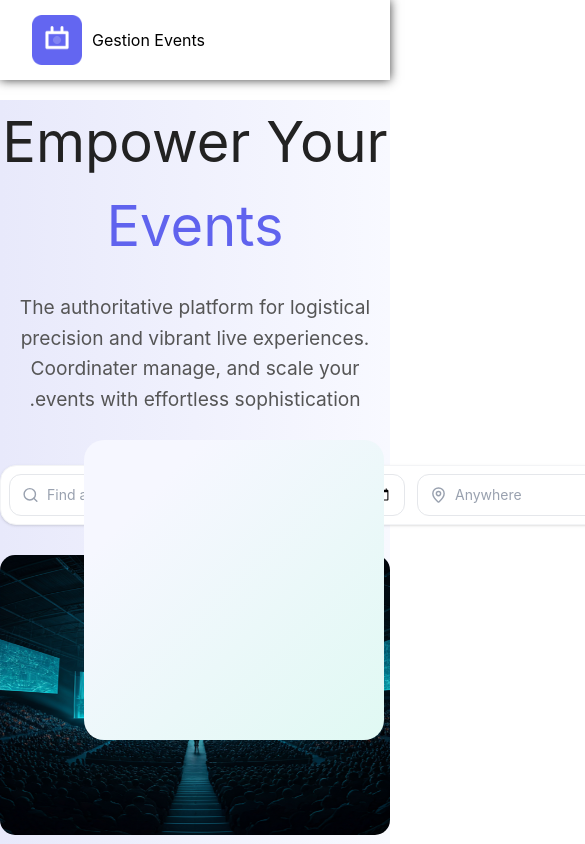
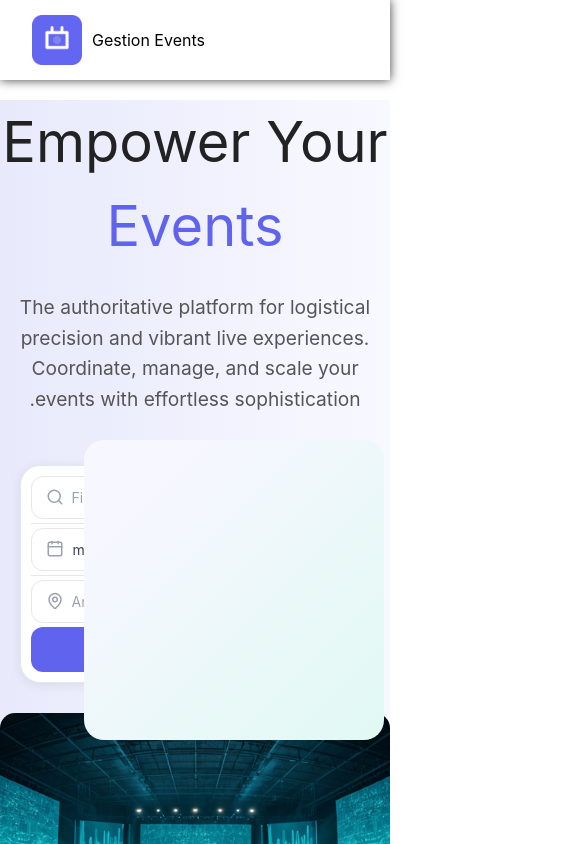
Before and after one commit to doudaoud/gestion-events, a React (Vite) app in the folder client/: page /home in a window 390 px wide. Shown: the top 844 px of the page, 585 px wide, since content can reach past the window. Built offline with nearby package versions, Linux system fonts and the light colour scheme.

Commit message:
feat: rewrite Searchbar with vanilla CSS and fix image import

```diff
--- a/client/src/components/Searchbar.tsx
+++ b/client/src/components/Searchbar.tsx
@@ -1,43 +1,48 @@
-
 import { Search, Calendar, MapPin } from 'lucide-react';
+import './searchbar.css';
 
 const SearchBar = () => {
   return (
-    // Conteneur principal avec ombre et bords arrondis
-    <div className="flex items-center bg-white p-2 rounded-2xl shadow-sm border border-gray-100 gap-3 w-fit mx-auto">
+    <div className="searchbar-container">
 
       {/* 1. Champ Événement */}
-      <div className="flex items-center px-3 py-2.5 bg-white border border-gray-200 rounded-xl focus-within:border-indigo-500 focus-within:ring-1 focus-within:ring-indigo-500 transition-all w-48">
-        <Search className="w-5 h-5 text-gray-400 mr-2" />
+      <div className="searchbar-field">
+        <Search className="searchbar-icon" size={18} />
         <input
           type="text"
           placeholder="Find an event"
-          className="bg-transparent outline-none w-full text-sm text-gray-700 placeholder-gray-400"
+          className="searchbar-input"
         />
       </div>
 
+      {/* Séparateur */}
+      <div className="searchbar-divider" />
+
       {/* 2. Champ Date */}
-      <div className="flex items-center px-3 py-2.5 bg-white border border-gray-200 rounded-xl focus-within:border-indigo-500 focus-within:ring-1 focus-within:ring-indigo-500 transition-all w-48">
-        <Calendar className="w-5 h-5 text-gray-400 mr-2" />
+      <div className="searchbar-field">
+        <Calendar className="searchbar-icon" size={18} />
         <input
           type="date"
           placeholder="Select date"
-          className="bg-transparent outline-none w-full text-sm text-gray-700 placeholder-gray-400"
+          className="searchbar-input"
         />
       </div>
 
+      {/* Séparateur */}
+      <div className="searchbar-divider" />
+
       {/* 3. Champ Localisation */}
-      <div className="flex items-center px-3 py-2.5 bg-white border border-gray-200 rounded-xl focus-within:border-indigo-500 focus-within:ring-1 focus-within:ring-indigo-500 transition-all w-48">
-        <MapPin className="w-5 h-5 text-gray-400 mr-2" />
+      <div className="searchbar-field">
+        <MapPin className="searchbar-icon" size={18} />
         <input
           type="text"
           placeholder="Anywhere"
-          className="bg-transparent outline-none w-full text-sm text-gray-700 placeholder-gray-400"
+          className="searchbar-input"
         />
       </div>
 
       {/* 4. Bouton de recherche */}
-      <button className="bg-indigo-600 hover:bg-indigo-700 text-white font-medium py-2.5 px-6 rounded-xl transition-colors text-sm">
+      <button className="searchbar-btn">
         Search
       </button>
 
--- /dev/null
+++ b/client/src/components/searchbar.css
@@ -0,0 +1,110 @@
+/* ===== SearchBar Container ===== */
+.searchbar-container {
+  display: flex;
+  flex-flow: row nowrap;
+  align-items: center;
+  background-color: #ffffff;
+  border: 1px solid #e5e7eb;
+  border-radius: 16px;
+  box-shadow: 0 2px 12px rgba(0, 0, 0, 0.08);
+  padding: 6px 8px;
+  gap: 4px;
+  width: fit-content;
+  margin: 0 auto;
+}
+
+/* ===== Each Field ===== */
+.searchbar-field {
+  display: flex;
+  flex-flow: row nowrap;
+  align-items: center;
+  padding: 10px 14px;
+  border: 1px solid #e5e7eb;
+  border-radius: 12px;
+  background-color: #ffffff;
+  width: 175px;
+  transition: border-color 0.2s ease, box-shadow 0.2s ease;
+}
+
+.searchbar-field:focus-within {
+  border-color: rgb(96, 99, 238);
+  box-shadow: 0 0 0 3px rgba(96, 99, 238, 0.12);
+}
+
+/* ===== Icon ===== */
+.searchbar-icon {
+  color: #9ca3af;
+  flex-shrink: 0;
+  margin-right: 8px;
+}
+
+/* ===== Input ===== */
+.searchbar-input {
+  border: none;
+  outline: none;
+  background: transparent;
+  width: 100%;
+  font-size: 0.875rem;
+  color: #374151;
+  font-family: inherit;
+}
+
+.searchbar-input::placeholder {
+  color: #9ca3af;
+}
+
+/* ===== Divider ===== */
+.searchbar-divider {
+  width: 1px;
+  height: 28px;
+  background-color: #e5e7eb;
+  flex-shrink: 0;
+}
+
+/* ===== Search Button ===== */
+.searchbar-btn {
+  background-color: rgb(96, 99, 238);
+  color: #ffffff;
+  border: none;
+  border-radius: 12px;
+  padding: 10px 22px;
+  font-size: 0.875rem;
+  font-weight: 600;
+  cursor: pointer;
+  transition: background-color 0.2s ease, transform 0.1s ease;
+  white-space: nowrap;
+  font-family: inherit;
+}
+
+.searchbar-btn:hover {
+  background-color: rgb(72, 75, 210);
+}
+
+.searchbar-btn:active {
+  transform: scale(0.97);
+}
+
+/* ===== Responsive ===== */
+@media screen and (max-width: 768px) {
+  .searchbar-container {
+    flex-direction: column;
+    width: 90%;
+    padding: 10px;
+    border-radius: 20px;
+  }
+
+  .searchbar-field {
+    width: 100%;
+  }
+
+  .searchbar-divider {
+    width: 100%;
+    height: 1px;
+  }
+
+  .searchbar-btn {
+    width: 100%;
+    text-align: center;
+    padding: 12px;
+  }
+}
--- a/client/src/pages/Home.tsx
+++ b/client/src/pages/Home.tsx
@@ -1,5 +1,6 @@
 import React from "react";
 import logo from "../../assets/screen.png";
+import eventImage from "../../assets/unnamed.png";
 import { ThemeProvider } from "@mui/material/styles";
 import { Link } from "react-router-dom";
 import Button from "@mui/material/Button";
@@ -11,20 +12,13 @@ export default function Home(): React.ReactNode {
   return (
     <React.Fragment>
       {/* navbar */}
-      <div
-        style={{
-          marginBottom: "100px",
-        }}
-      >
+      <div style={{ marginBottom: "100px" }}>
         <nav>
           <div className="left">
             <img
               src={logo}
               alt="logo de notre app"
-              style={{
-                width: "50px",
-                height: "50px",
-              }}
+              style={{ width: "50px", height: "50px" }}
             />
             <p>Gestion Events</p>
           </div>
@@ -41,8 +35,9 @@ export default function Home(): React.ReactNode {
             </ThemeProvider>
           </div>
         </nav>
-        {/* navbar */}
       </div>
+      {/* navbar */}
+
       {/* header de la page home */}
       <header>
         <div className="titles">
@@ -51,25 +46,20 @@ export default function Home(): React.ReactNode {
           </h1>
           <p>
             The authoritative platform for logistical precision and vibrant live
-            experiences. Coordinater manage, and scale your events with
+            experiences. Coordinate, manage, and scale your events with
             effortless sophistication.
           </p>
         </div>
-        <div
-          style={{
-            marginTop: -50,
-            marginBottom: 50,
-          }}
-        >
-          <div
-            style={{
-              marginBottom: "30px",
-            }}
-          >
+
+        {/* SearchBar */}
+        <div style={{ marginTop: -50, marginBottom: 50 }}>
+          <div style={{ marginBottom: "30px" }}>
             <div style={{ direction: "ltr" }}>
               <SearchBar />
             </div>
           </div>
+
+          {/* Image principale */}
           <div
             style={{
               display: "flex",
@@ -78,18 +68,20 @@ export default function Home(): React.ReactNode {
               marginBottom: "20px",
             }}
           >
-            {" "}
             <img
-              src="../../assets/unnamed.png"
+              src={eventImage}
               alt="event image"
               style={{
                 height: "280px",
                 width: "654px",
                 borderRadius: "15px",
+                objectFit: "cover",
               }}
             />
           </div>
         </div>
+
+        {/* Decorative box */}
         <div
           style={{
             height: 300,
@@ -99,7 +91,8 @@ export default function Home(): React.ReactNode {
             borderRadius: "20px",
             top: "440px",
             right: "6px",
-            backgroundImage:"linear-gradient(to top left , rgb(224, 249, 243) 0% , rgb(246, 247, 255) 80%)"
+            backgroundImage:
+              "linear-gradient(to top left , rgb(224, 249, 243) 0% , rgb(246, 247, 255) 80%)",
           }}
         ></div>
       </header>
--- a/client/src/pages/styles/home.css
+++ b/client/src/pages/styles/home.css
@@ -83,7 +83,6 @@ header {
   z-index: -10;
   direction: rtl;
   /* height: 100px; */
-
 }
 
 header .titles {
@@ -198,3 +197,49 @@ header .titles p {
     transform: translateX(0);
   }
 }
+
+.navbar-container {
+  margin-bottom: 100px;
+}
+
+.logo-img {
+  width: 50px;
+  height: 50px;
+}
+
+.search-section {
+  margin-top: -50px;
+  margin-bottom: 50px;
+}
+
+.searchbar-container {
+  margin-bottom: 30px;
+}
+
+.searchbar-wrapper {
+  direction: ltr;
+}
+
+.event-image-container {
+  display: flex;
+  flex-flow: row wrap;
+  justify-content: center;
+  margin-bottom: 20px;
+}
+
+.event-image {
+  height: 280px;
+  width: 654px;
+  border-radius: 15px;
+}
+
+.decorative-box {
+  height: 300px;
+  width: 300px;
+  background-color: red;
+  position: absolute;
+  border-radius: 20px;
+  top: 440px;
+  right: 6px;
+  background-image: linear-gradient(to top left , rgb(224, 249, 243) 0% , rgb(246, 247, 255) 80%);
+}
```
